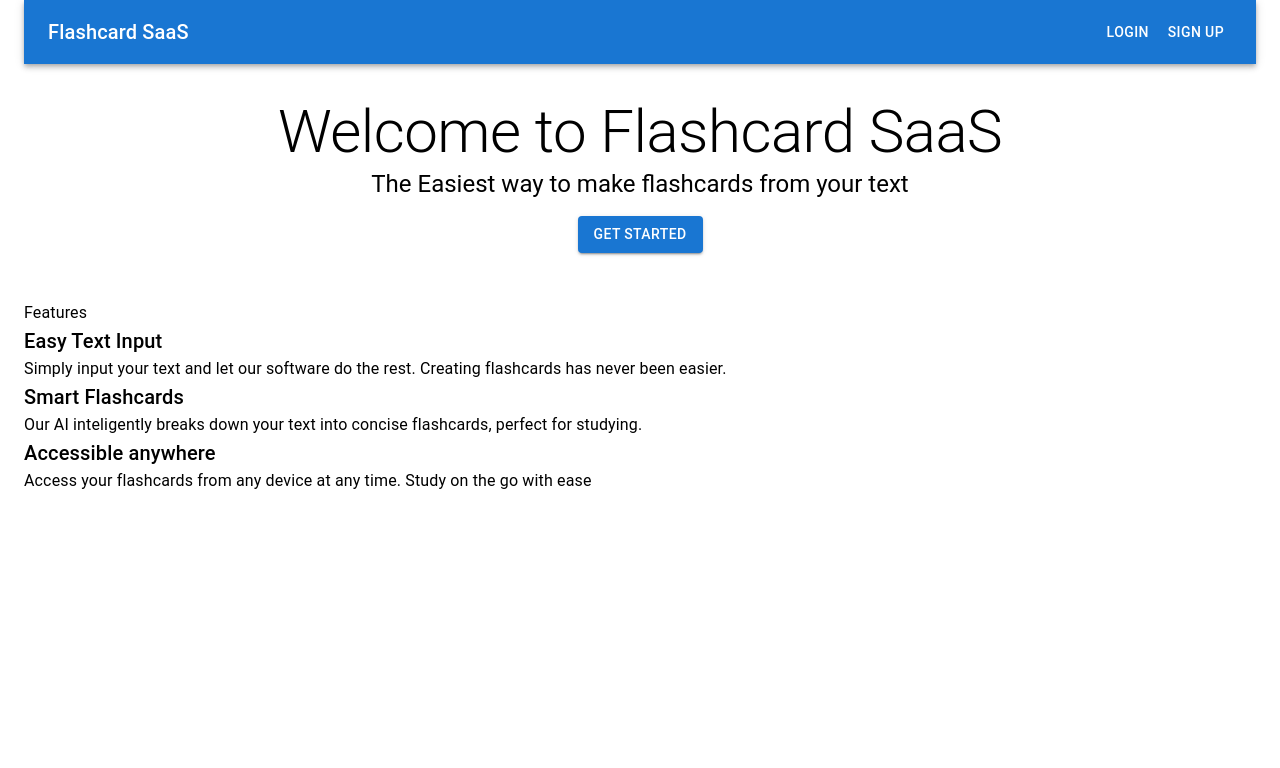
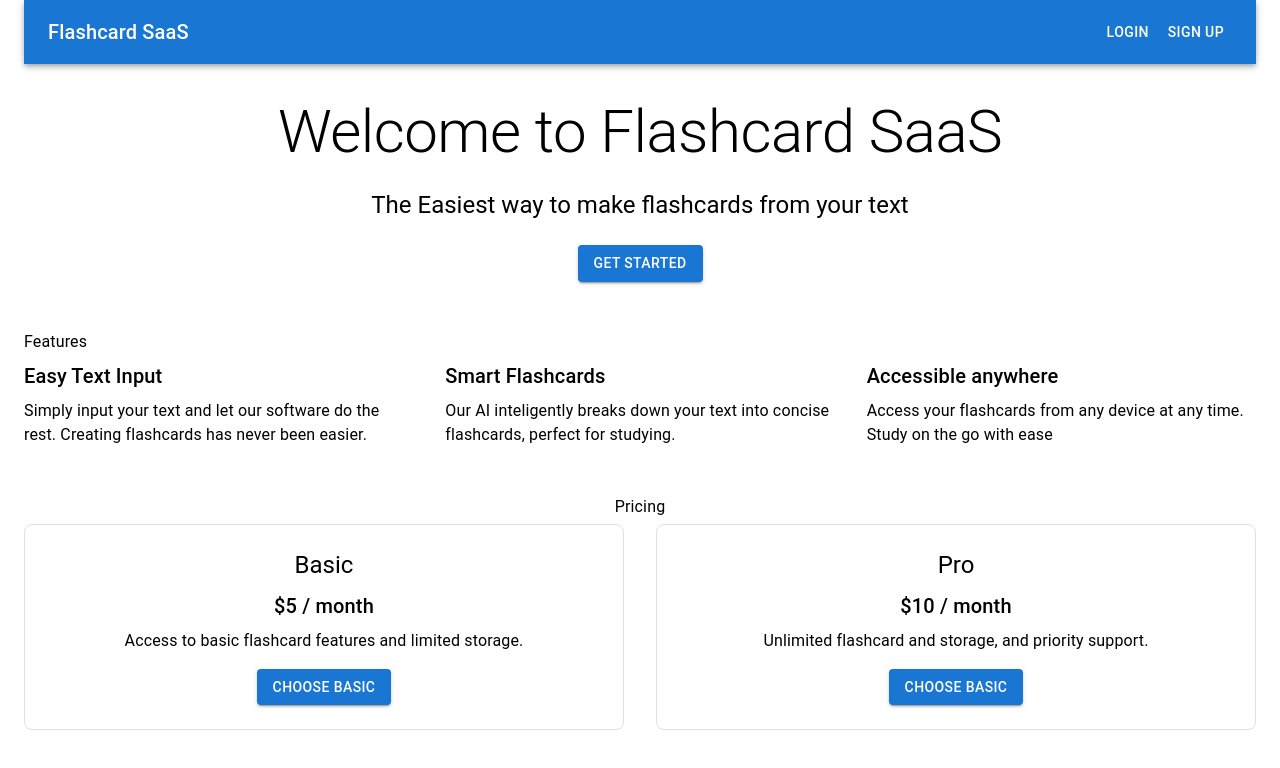
Before and after one commit to ismailperachaprogramming/ai-flashcards-sass, a Next.js app: page / in a window 1280 px wide. Shown: the top 768 px of the page. Built offline with nearby package versions, Linux system fonts and the light colour scheme; no server answers.

Commit message:
New changes 44:00

```diff
--- a/app/page.js
+++ b/app/page.js
@@ -32,8 +32,10 @@ export default function Home() {
           <Box sx={{
             textAlign: 'center', my: 4,
           }}>
-            <Typography variant="h2">Welcome to Flashcard SaaS</Typography>
-            <Typography variant="h5">
+            <Typography variant="h2" gutterBottom>
+              Welcome to Flashcard SaaS
+              </Typography>
+            <Typography variant="h5" gutterBottom>
               {' '}
               The Easiest way to make flashcards from your text
               </Typography>
@@ -43,28 +45,78 @@ export default function Home() {
           </Box>
 
           <Box sx = {{my: 6}}>
-            <Typography varaint="h4" components= "h2">
-              Features
-            </Typography>
-            <Grid contained spacing = {4}>
-              <Grid item xs={12} md={4}></Grid>
-              <Typography variant="h6">Easy Text Input</Typography>
+            <Typography varaint="h4" gutterBottom>Features</Typography>
+            <Grid container spacing = {4}>
+              <Grid item xs={12} md={4}>
+              <Typography variant="h6" gutterBottom>Easy Text Input</Typography>
               <Typography>
                 {' '}
-                Simply input your text and let our software do the rest. Creating flashcards has never been easier.</Typography>
+                Simply input your text and let our software do the rest. Creating flashcards has never been easier.
+                </Typography>
             </Grid>
-            <Grid item xs={12} md={4}></Grid>
-              <Typography variant="h6">Smart Flashcards</Typography>
+            <Grid item xs={12} md={4}>
+              <Typography variant="h6" gutterBottom>Smart Flashcards</Typography>
               <Typography>
                 {' '}
                 Our AI inteligently breaks down your text into concise flashcards, perfect for studying.</Typography>
-              <Grid item xs={12} md={4}></Grid>
-              <Typography variant="h6">Accessible anywhere</Typography>
+                </Grid>
+              <Grid item xs={12} md={4}>
+              <Typography variant="h6" gutterBottom>Accessible anywhere</Typography>
               <Typography>
                 {' '}
                 Access your flashcards from any device at any time. Study on the go with ease</Typography>
+          </Grid>
+        </Grid>
+        </Box>
+
+          <Box sx={{my:6, textAlign: 'center'}}>
+            <Typography varaint="h4" gutterBottom>Pricing</Typography>
+            <Grid container spacing = {4}>
+              <Grid item xs={12} md={6}>
+              <Box sx={{
+                p: 3,
+                border: '1px solid',
+                borderColor: 'grey.300',
+                borderRadius: 2,
+                }}
+                >
+              <Typography variant="h5" gutterBottom>Basic</Typography>
+              <Typography variant="h6" gutterBottom>$5 / month</Typography>
+              <Typography>
+                {' '}
+                  Access to basic flashcard features and limited storage.
+                </Typography>
+                <Button variant = "contained" color = "primary" sx={{mt: 2}}>
+                  Choose basic
+                </Button>
+                </Box>
+            </Grid>
+
+
+            <Grid item xs={12} md={6}>
+          <Box sx={{
+                p: 3,
+                border: '1px solid',
+                borderColor: 'grey.300',
+                borderRadius: 2,
+                }}
+                >
+              <Typography variant="h5" gutterBottom>Pro</Typography>
+              <Typography variant="h6" gutterBottom>$10 / month</Typography>
+              <Typography>
+                {' '}
+                  Unlimited flashcard and storage, and priority support.
+                </Typography>
+                <Button variant = "contained" color = "primary" sx={{mt: 2}}>
+                  Choose basic
+                </Button>
+                </Box>
+                </Grid>
+
+
+
+        </Grid>
           </Box>
-
 
         </Container>
       </CustomSWRConfig>
--- a/package.json
+++ b/package.json
@@ -9,7 +9,7 @@
     "lint": "next lint"
   },
   "dependencies": {
-    "@clerk/nextjs": "^5.2.0",
+    "@clerk/nextjs": "^5.3.1",
     "@emotion/react": "^11.13.0",
     "@emotion/styled": "^11.13.0",
     "@mui/material": "^5.16.7",
```
Also changed, not shown: app/sign-in/[[...sign-in]]/page.js (added, +38 -0 lines), 1 other file (tests, documents, lock files or other folders).
